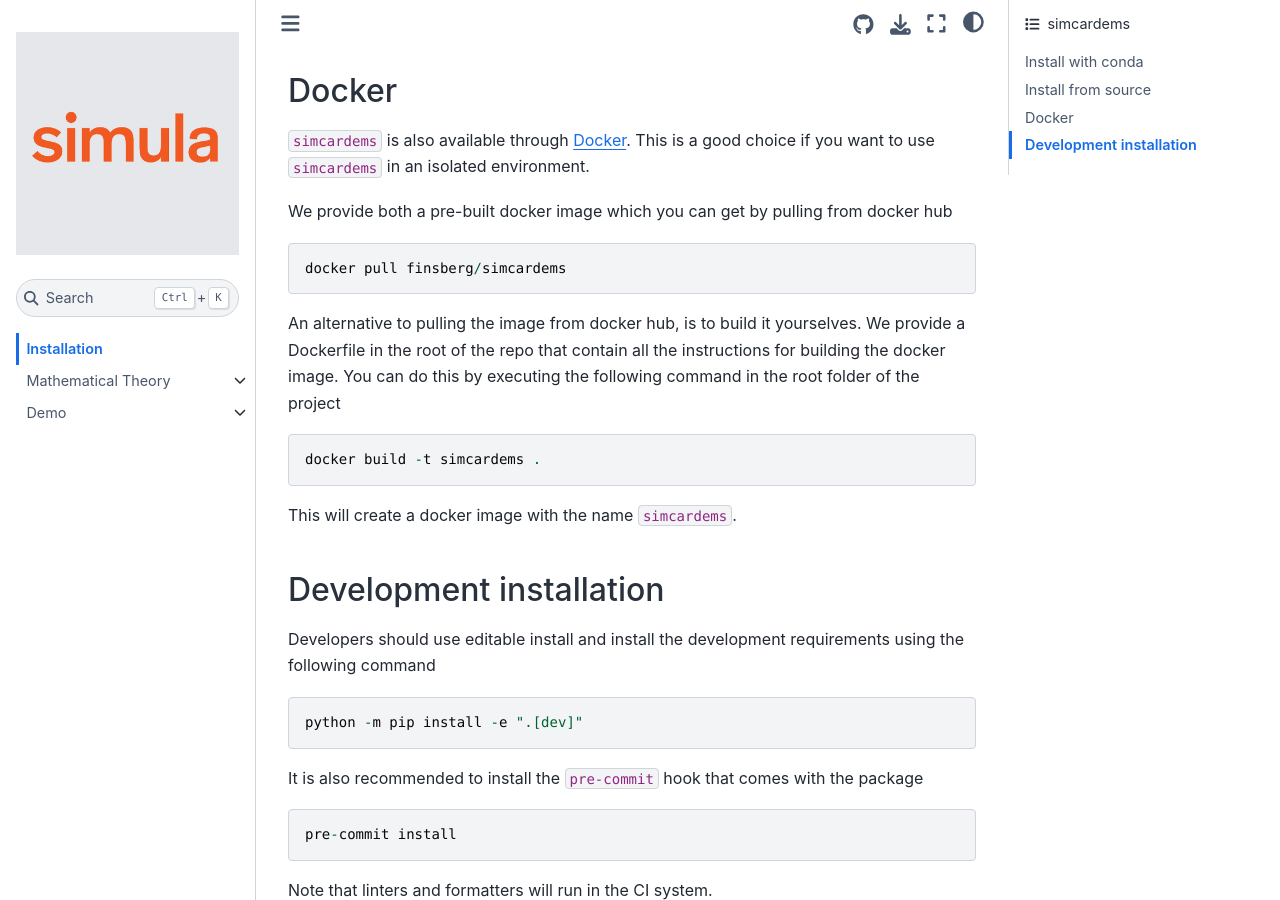
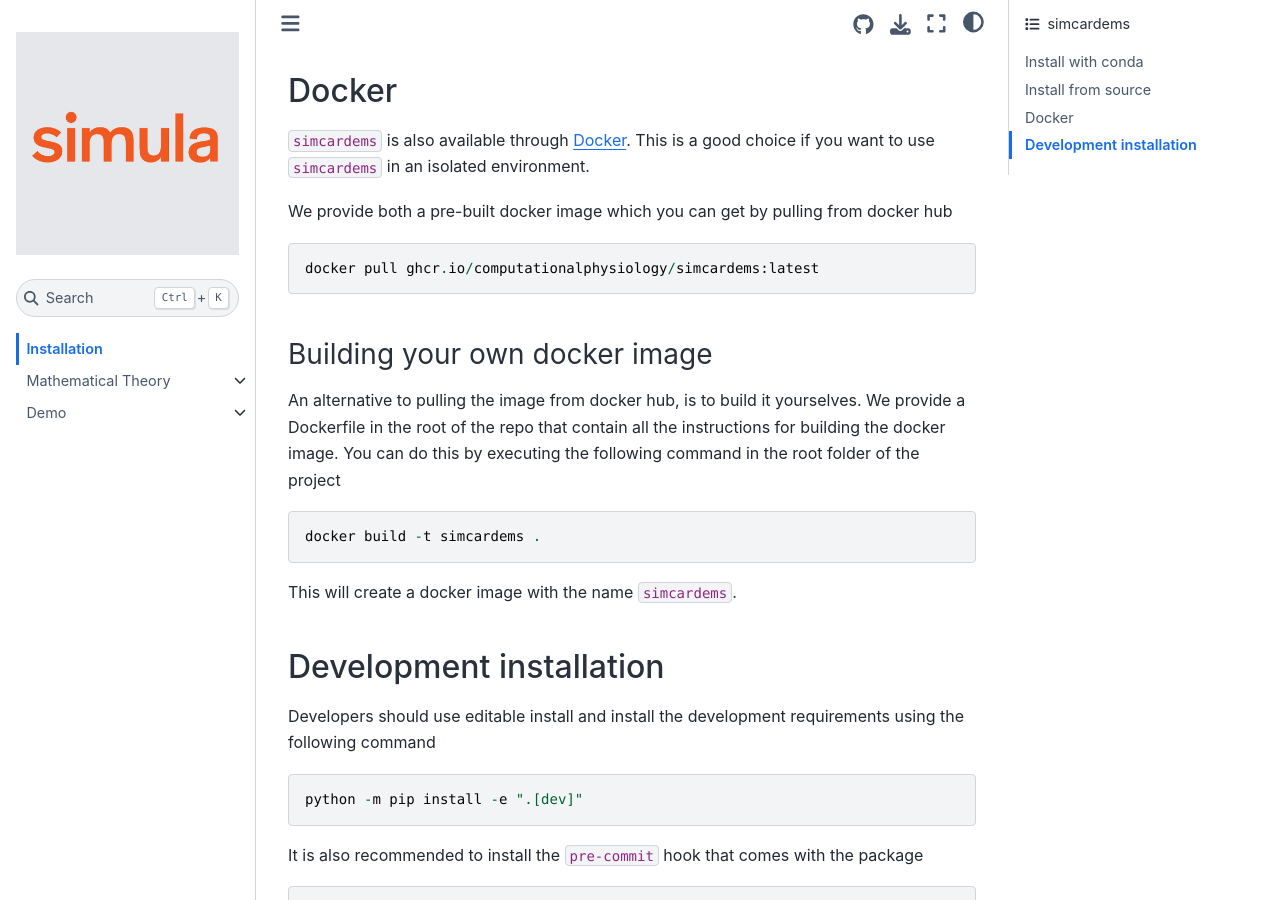
Before and after one commit to ComputationalPhysiology/simcardems, a Sphinx documentation site: the page built from docs/source/install.md, in a window 1280 px wide and 900 px high, scrolled down 746 px. Built offline with Sphinx 7.4.7 and the Sphinx Book theme 1.1.4, drawn with Linux system fonts in a browser that asks for light colours; pages that are not in the unit, such as notebooks, are missing from menus.

Commit message:
Update docker commands and expose port for streamlit in docker image

````diff
--- a/docs/source/install.md
+++ b/docs/source/install.md
@@ -33,8 +33,11 @@
 
 We provide both a pre-built docker image which you can get by pulling from docker hub
 ```
-docker pull finsberg/simcardems
+docker pull ghcr.io/computationalphysiology/simcardems:latest
 ```
+
+### Building your own docker image
+
 An alternative to pulling the image from docker hub, is to build it yourselves.
 We provide a Dockerfile in the root of the repo that contain all the instructions for building the docker image. You can do this by executing the following command in the root folder of the project
 
````
Also changed, not shown: docs/source/docker.md (+1 -1 lines), .cspell_dict.txt, 1 other file.
